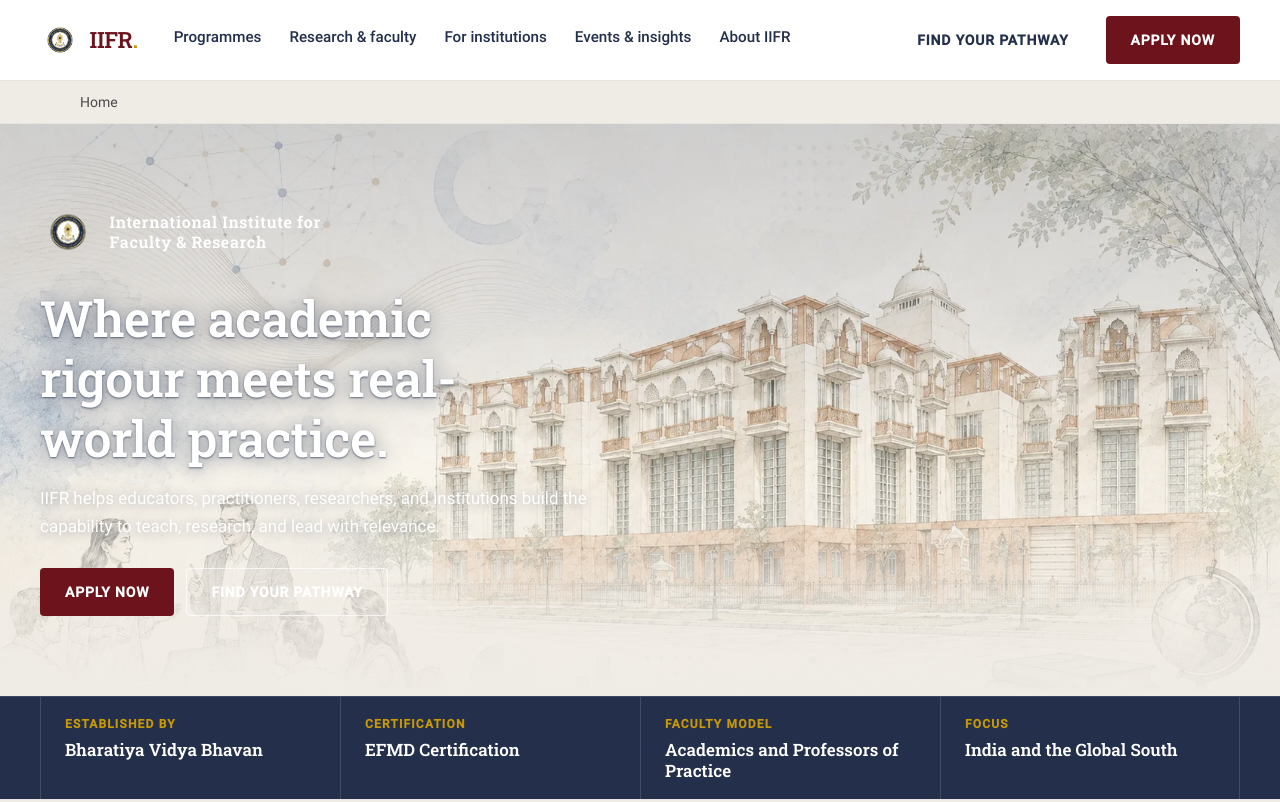
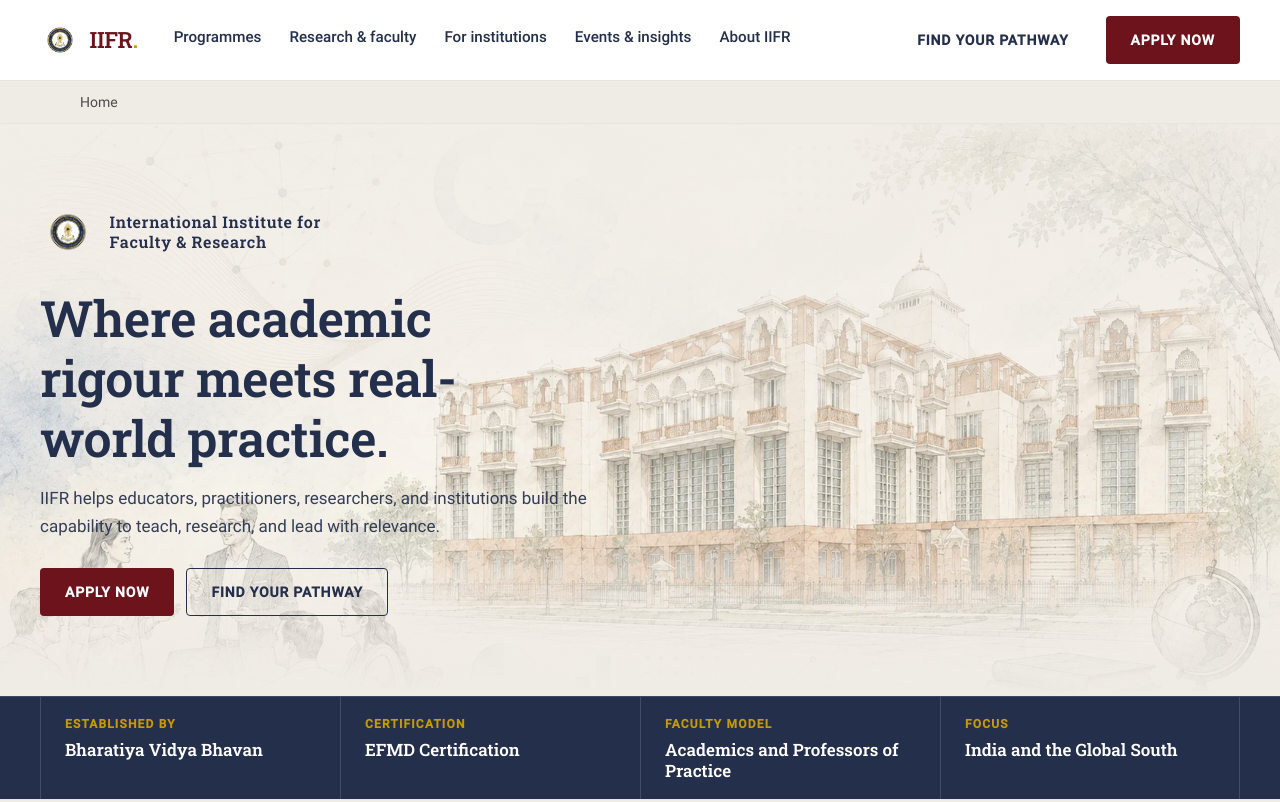
Before and after one commit to thehawkeye/iifr-global, an Astro site: page /contemporary in a window 1280 px wide. Shown: the top 802 px of the page. Built offline with nearby package versions, Linux system fonts and the light colour scheme; Astro itself is replaced by a stand-in of ours.

Commit message:
fix(home hero): flip copy from white to navy on ivory wash
R3 (t_1e66bbdc, 2026-08-07): the institute name, title, and lead now
read as editorial navy (`--cp-color-navy`, #242f4c) on top of the
hero-home-sketch raster instead of washed-out white. The overlay was
rebalanced from a faint navy darkening to a translucent ivory wash at
the top so navy copy stays legible without a muddy navy text-shadow.
The R1 navy text-shadow on the title and lead is removed — with the
ivory wash underneath, a navy shadow on navy text becomes muddy.
Both CTAs remain usable; the outline button switches from
white-bordered to navy-bordered to match the navy copy.

```diff
--- a/src/contemporary/components/Hero.astro
+++ b/src/contemporary/components/Hero.astro
@@ -21,7 +21,17 @@
  *   - NO "Pracademic" highlight in the hero (Murali 22:48 — the term
  *     belongs in body copy, not in styled callouts).
  *   - NO artwork-producing CSS gradients/blooms. The overlay is a single
- *     navy→transparent→ivory linear gradient.
+ *     ivory→transparent→ivory linear gradient.
+ * R3 (t_1e66bbdc, 2026-08-07): hero copy flipped from white to the
+ *   canonical navy (`--cp-color-navy`, #242f4c) so the institute name,
+ *   title, and lead read as proper editorial navy on the watercolor /
+ *   sketch artwork instead of washed-out white. The overlay now uses
+ *   a restrained ivory wash at the text region so navy text remains
+ *   legible without crushing the paper grain of the raster. The navy
+ *   text-shadow (which was added for white-on-watercolor contrast) is
+ *   removed — with the ivory wash underneath, a navy shadow on navy
+ *   text becomes muddy. Both CTAs stay usable; the outline button
+ *   switches from white-bordered to navy-bordered to match.
  */
 import { programmes } from "../lib/content";
 
@@ -106,19 +116,23 @@ const HERO_HEIGHT = 929;
 <style>
   /*
    * Hero raster: real raster (hero-home-sketch.webp, 1694x929) sits
-   * behind a restrained navy→ivory overlay. The overlay is mostly
-   * transparent so the sketch is fully visible — it only darkens the
-   * top half enough for white copy to read and then fades to ivory at
-   * the bottom so the hero lands visually into the rest of the page.
+   * behind a restrained ivory wash. The wash is light enough to keep
+   * the paper grain visible while giving navy copy a clean field to
+   * read against. The wash fades to transparent in the middle so the
+   * sketch still breathes, then to ivory at the bottom so the hero
+   * lands visually into the rest of the page.
    *
    * R2 (t_654cef90, 2026-08-07): the raster was swapped from the
    * locally-generated watercolor (2400x1125, home-watercolor-hero.webp)
    * to the staging-derived sketch (1694x929, hero-home-sketch.webp).
-   * The overlay math (top navy → transparent → ivory at 100%) is
-   * preserved unchanged — it stays a single linear gradient so the
-   * raster stays the artwork source. White copy readability is
-   * preserved by the title's text-shadow (see `.cp-hero__title`),
-   * not by the overlay.
+   * The overlay is still a single linear gradient so the raster stays
+   * the artwork source.
+   *
+   * R3 (t_1e66bbdc, 2026-08-07): copy flipped from white to navy
+   * (`--cp-color-navy`, #242f4c). The overlay was rebalanced to a
+   * translucent ivory wash at the top so navy text reads cleanly
+   * without the muddy navy text-shadow that was used for white-on-
+   * watercolor contrast. The shadow block is now removed.
    */
   /*
    * Z-index scheme (FIX 2026-08-07, Murali: "no watercolor hero on home"):
@@ -134,7 +148,11 @@ const HERO_HEIGHT = 929;
     min-height: clamp(440px, 62vh, 660px);
     display: flex;
     align-items: center;
-    color: #ffffff;
+    /*
+     * R3 (t_1e66bbdc): copy is now navy on a translucent ivory wash,
+     * not white. The base color follows the copy.
+     */
+    color: var(--cp-color-navy);
     padding: clamp(3rem, 2rem + 4vw, 5rem) 0;
     background: var(--cp-color-ivory);
   }
@@ -159,12 +177,20 @@ const HERO_HEIGHT = 929;
     position: absolute;
     inset: 0;
     z-index: 1;
+    /*
+     * R3 (t_1e66bbdc): ivory wash replaces the navy darkening. The
+     * wash is mostly opaque at the top so navy copy reads cleanly
+     * against the watercolor / sketch, then fades to transparent in
+     * the middle so the raster stays visible, then lands on full
+     * ivory at the bottom so the hero blends into the page. One
+     * single linear gradient — no stacked artwork layers.
+     */
     background:
       linear-gradient(
         180deg,
-        rgba(36, 47, 76, 0.20) 0%,
-        rgba(36, 47, 76, 0.10) 35%,
-        rgba(36, 47, 76, 0) 60%,
+        rgba(239, 235, 229, 0.78) 0%,
+        rgba(239, 235, 229, 0.55) 35%,
+        rgba(239, 235, 229, 0) 65%,
         var(--cp-color-ivory) 100%
       );
     pointer-events: none;
@@ -206,34 +232,41 @@ const HERO_HEIGHT = 929;
     font-size: 1rem;
     font-weight: 600;
     letter-spacing: 0.04em;
-    color: #ffffff;
+    /*
+     * R3 (t_1e66bbdc): institute name is editorial navy, not white.
+     */
+    color: var(--cp-color-navy);
     line-height: 1.25;
     max-width: 26ch;
   }
 
   .cp-hero__title {
-    color: #ffffff;
+    /*
+     * R3 (t_1e66bbdc): title is editorial navy on an ivory wash. The
+     * R1 navy text-shadow that gave white copy contrast against the
+     * watercolor is removed — a navy shadow on navy text becomes
+     * muddy against the ivory wash. The ivory wash itself now
+     * provides legibility.
+     */
+    color: var(--cp-color-navy);
     font-size: var(--cp-font-size-title);
     margin: 0 0 1rem;
     letter-spacing: -0.01em;
     text-wrap: balance;
-    /*
-     * R1 (t_eb103610): with the overlay lightened to 0.20 navy, the
-     * title relies on a stronger text-shadow for legibility against
-     * the textured painting underneath. The shadow stays local (no
-     * blurred bloom) and uses the same navy as the painting.
-     */
-    text-shadow: 0 1px 2px rgba(36, 47, 76, 0.65),
-      0 2px 18px rgba(36, 47, 76, 0.45);
   }
 
   .cp-hero__lead {
+    /*
+     * R3 (t_1e66bbdc): lead is editorial navy. The R1 navy text-shadow
+     * that gave white copy contrast is removed — navy shadow on navy
+     * text against an ivory wash becomes muddy. The wash handles it.
+     */
     font-size: 1.0625rem;
     line-height: 1.65;
-    color: rgba(255, 255, 255, 0.96);
+    color: var(--cp-color-navy);
     max-width: 58ch;
     margin: 0 0 1.75rem;
-    text-shadow: 0 1px 12px rgba(36, 47, 76, 0.35);
+    opacity: 0.92;
   }
 
   .cp-hero__actions {
@@ -242,22 +275,28 @@ const HERO_HEIGHT = 929;
     gap: 0.75rem;
   }
 
+  /*
+   * R3 (t_1e66bbdc): the outline button switches from white-bordered
+   * (for white copy on the navy overlay) to navy-bordered to match the
+   * navy copy on the ivory wash. Hover keeps the inverted treatment.
+   */
   .cp-hero__actions .cp-button--outline {
-    color: #ffffff;
-    border-color: rgba(255, 255, 255, 0.7);
+    color: var(--cp-color-navy);
+    border-color: var(--cp-color-navy);
   }
 
   .cp-hero__actions .cp-button--outline:hover,
   .cp-hero__actions .cp-button--outline:focus-visible {
-    background: #ffffff;
-    color: var(--cp-color-navy);
+    background: var(--cp-color-navy);
+    color: var(--cp-color-ivory);
   }
 
   /*
-   * Mobile gets a slightly heavier top darkening because small viewports
+   * Mobile gets a slightly heavier top wash because small viewports
    * crop the sketch tighter and the navy text-safe centre may not be
    * fully behind the copy at narrow widths. The wash is restrained
-   * (0.30 → 0.18 → 0.05) so paper grain is not crushed.
+   * (0.86 → 0.62 → 0.05) so paper grain is not crushed and the raster
+   * still breathes through.
    */
   @media (max-width: 767.98px) {
     .cp-hero__art-img {
@@ -268,9 +307,9 @@ const HERO_HEIGHT = 929;
       background:
         linear-gradient(
           180deg,
-          rgba(36, 47, 76, 0.30) 0%,
-          rgba(36, 47, 76, 0.18) 30%,
-          rgba(36, 47, 76, 0.05) 55%,
+          rgba(239, 235, 229, 0.86) 0%,
+          rgba(239, 235, 229, 0.62) 30%,
+          rgba(239, 235, 229, 0.05) 60%,
           var(--cp-color-ivory) 100%
         );
     }
```
